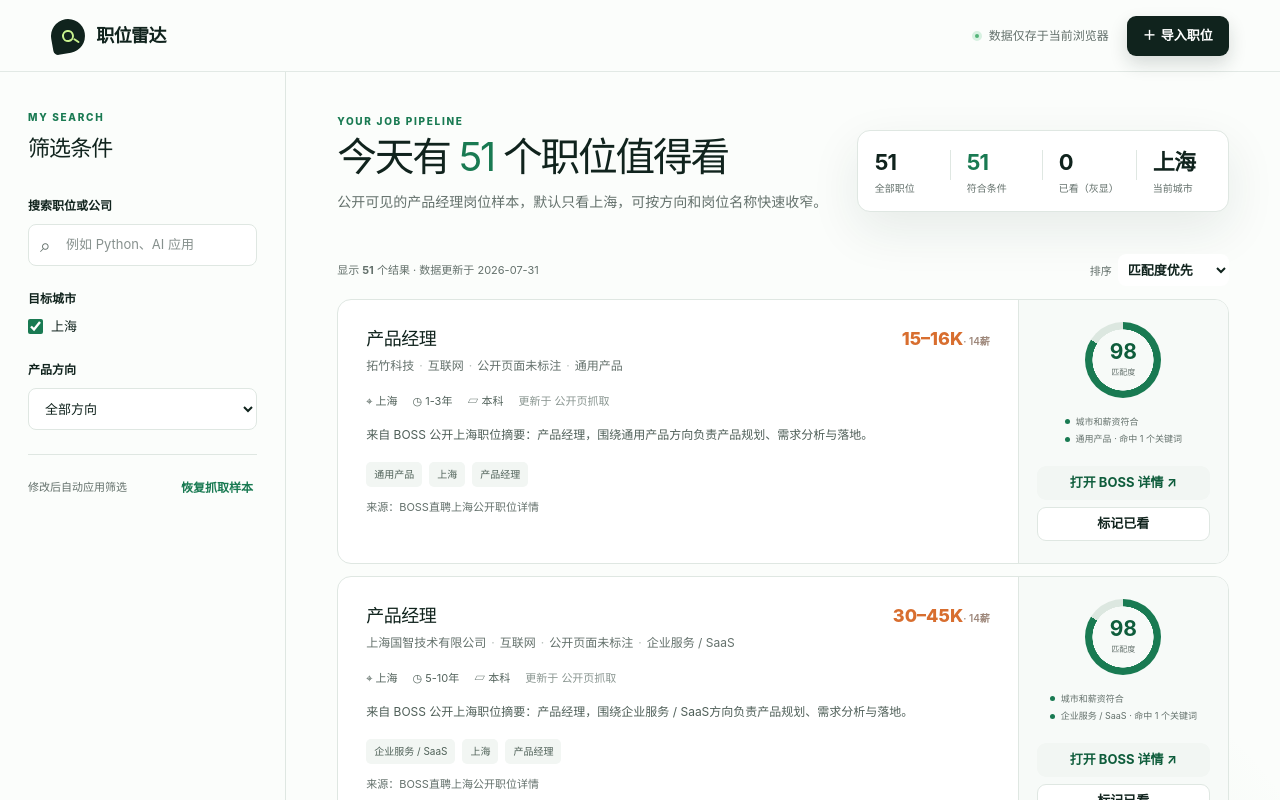
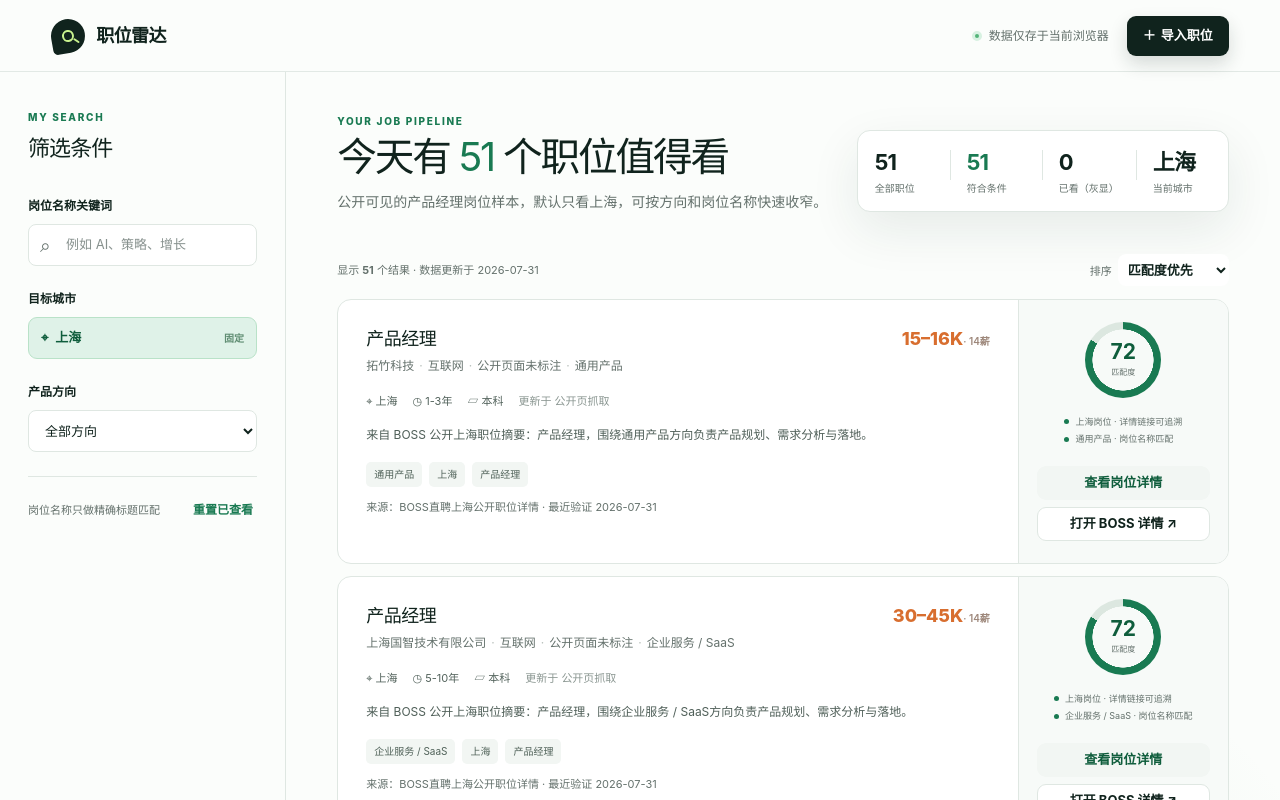
Before and after one commit to SmilingRoy/jobSeeking, a Next.js app: page / in a window 1280 px wide. Shown: the top 800 px of the page. Built offline with nearby package versions, Linux system fonts and the light colour scheme.

Commit message:
Refine Shanghai product job screening

```diff
--- a/app/globals.css
+++ b/app/globals.css
@@ -319,6 +319,27 @@
   width: 15px;
 }
 
+.fixed-city {
+  align-items: center;
+  background: var(--green-pale);
+  border: 1px solid #b9e2c8;
+  border-radius: 9px;
+  color: var(--green-dark);
+  display: flex;
+  font-size: 13px;
+  font-weight: 750;
+  gap: 7px;
+  min-height: 42px;
+  padding: 0 12px;
+}
+
+.fixed-city small {
+  color: #5f8d72;
+  font-size: 10px;
+  font-weight: 600;
+  margin-left: auto;
+}
+
 .salary-field > span:first-child {
   align-items: center;
   display: flex;
@@ -518,6 +539,7 @@
   display: grid;
   grid-template-columns: minmax(0, 1fr) 210px;
   overflow: hidden;
+  cursor: pointer;
   transition:
     border-color 180ms ease,
     box-shadow 180ms ease,
@@ -532,6 +554,12 @@
 
 .job-card.is-rejected {
   opacity: 0.66;
+}
+
+.job-card.is-rejected .job-title-line h3,
+.job-card.is-rejected .company-line,
+.job-card.is-rejected .job-description {
+  color: #84918b;
 }
 
 .job-main {
@@ -858,6 +886,90 @@
   z-index: 80;
 }
 
+.detail-wrap {
+  align-items: stretch;
+  background: rgba(8, 21, 16, 0.42);
+  display: flex;
+  inset: 0;
+  justify-content: flex-end;
+  position: fixed;
+  z-index: 70;
+}
+
+.detail-drawer {
+  background: white;
+  box-shadow: -24px 0 70px rgba(9, 29, 20, 0.22);
+  max-width: 560px;
+  overflow-y: auto;
+  padding: 34px clamp(24px, 4vw, 46px);
+  width: min(94vw, 560px);
+}
+
+.detail-head {
+  align-items: flex-start;
+  display: flex;
+  gap: 18px;
+  justify-content: space-between;
+}
+
+.detail-head h2 {
+  font-size: 27px;
+  letter-spacing: -0.045em;
+  line-height: 1.18;
+  margin: 0 0 9px;
+}
+
+.detail-head p:last-child {
+  color: var(--muted);
+  font-size: 13px;
+  margin: 0;
+}
+
+.detail-salary {
+  color: var(--orange);
+  font-size: 24px;
+  font-weight: 850;
+  margin-top: 30px;
+}
+
+.detail-meta {
+  border-bottom: 1px solid var(--line);
+  color: #53635c;
+  display: flex;
+  flex-wrap: wrap;
+  font-size: 12px;
+  gap: 14px;
+  padding: 14px 0 22px;
+}
+
+.detail-section {
+  border-bottom: 1px solid var(--line);
+  padding: 21px 0;
+}
+
+.detail-section h3 {
+  font-size: 13px;
+  margin-bottom: 9px;
+}
+
+.detail-section p {
+  color: #52625a;
+  font-size: 13px;
+  line-height: 1.8;
+  margin: 0;
+}
+
+.detail-source {
+  color: var(--muted);
+  font-size: 11px;
+  line-height: 1.8;
+  padding: 20px 0;
+}
+
+.detail-link {
+  width: 100%;
+}
+
 @keyframes toast-in {
   from {
     opacity: 0;
@@ -1052,6 +1164,11 @@
     overflow-y: auto;
     padding: 22px;
   }
+
+  .detail-drawer {
+    padding: 26px 20px;
+    width: 100%;
+  }
 }
 
 @media (prefers-reduced-motion: reduce) {
--- a/app/layout.tsx
+++ b/app/layout.tsx
@@ -2,8 +2,8 @@
 import "./globals.css";
 
 export const metadata: Metadata = {
-  title: "职位雷达｜个人求职整理工具",
-  description: "导入职位、设置筛选条件，快速找到更值得投递的机会。",
+  title: "职位雷达｜上海产品经理岗位",
+  description: "只看上海产品经理岗位，按产品方向和岗位名称快速筛选。",
 };
 
 export default function RootLayout({
--- a/app/page.tsx
+++ b/app/page.tsx
@@ -23,18 +23,16 @@
   postedAt: string;
   url: string;
   status: JobStatus;
+  district?: string;
+  lastVerifiedAt?: string;
+  responsibilities?: string;
+  requirements?: string;
 };
 
 type Filters = {
   search: string;
   cities: string[];
-  salaryMin: number;
-  experience: string;
-  education: string;
-  includeKeywords: string;
-  excludeKeywords: string;
   track: string;
-  workMode: string;
 };
 
 const initialJobs: Job[] = [
@@ -429,44 +427,38 @@
     source: "BOSS直聘上海公开职位详情",
     url,
     status: "new",
+    district: "上海",
+    lastVerifiedAt: "2026-07-31",
+    responsibilities: `围绕${track}方向负责产品规划、需求分析、方案设计与跨团队落地。`,
+    requirements: `${experience}产品经验，${education}及以上学历。`,
   };
 });
 
 const defaultFilters: Filters = {
   search: "",
   cities: ["上海"],
-  salaryMin: 15,
-  experience: "不限",
-  education: "不限",
-  includeKeywords: "产品经理, AI, 数据, 增长",
-  excludeKeywords: "外包, 兼职",
   track: "全部方向",
-  workMode: "全部方式",
 };
 
-const DATA_VERSION = "product-manager-shanghai-2026-07-31-v5";
+const DATA_VERSION = "product-manager-shanghai-2026-07-31-v6";
 
 const cityOptions = ["上海"];
-const trackOptions = ["全部方向", "AI / 大模型", "数据产品", "增长 / 用户", "商业化 / B端", "企业服务 / SaaS"];
-const workModeOptions = ["全部方式", "线下", "远程"];
-
-const splitKeywords = (value: string) =>
-  value
-    .split(/[,，\s]+/)
-    .map((item) => item.trim().toLowerCase())
-    .filter(Boolean);
+const trackOptions = [
+  "全部方向",
+  "AI / 大模型",
+  "数据产品",
+  "增长 / 用户",
+  "商业化 / B端",
+  "企业服务 / SaaS",
+  "通用产品",
+];
 
 function getScore(job: Job, filters: Filters) {
-  const haystack = `${job.title} ${job.description} ${job.tags.join(" ")}`.toLowerCase();
-  const include = splitKeywords(filters.includeKeywords);
-  const matched = include.filter((keyword) => haystack.includes(keyword));
-  let score = 42;
-  if (filters.cities.includes(job.city)) score += 14;
-  if (job.salaryMin >= filters.salaryMin) score += 18;
-  if (filters.track === "全部方向" || job.track === filters.track) score += 12;
-  if (filters.workMode === "全部方式" || job.workMode === filters.workMode) score += 6;
-  score += Math.min(24, matched.length * 12);
-  if (job.title.toLowerCase().includes(filters.search.trim().toLowerCase())) score += 6;
+  const search = filters.search.trim().toLowerCase();
+  const matched = search && job.title.toLowerCase().includes(search) ? [search] : [];
+  let score = 72;
+  if (filters.track !== "全部方向" && job.track === filters.track) score += 18;
+  if (matched.length) score += 10;
 
   return {
     score: Math.min(98, score),
@@ -530,10 +522,12 @@
   const [sortBy, setSortBy] = useState<"score" | "salary">("score");
   const [filtersOpen, setFiltersOpen] = useState(false);
   const [importOpen, setImportOpen] = useState(false);
+  const [selectedJob, setSelectedJob] = useState<Job | null>(null);
   const [importText, setImportText] = useState("");
   const [notice, setNotice] = useState("");
   const [hydrated, setHydrated] = useState(false);
 
+  /* eslint-disable react-hooks/set-state-in-effect -- hydrate the local-only snapshot once on mount. */
   useEffect(() => {
     try {
       const savedVersion = window.localStorage.getItem("job-lens-data-version");
@@ -552,6 +546,7 @@
     }
     setHydrated(true);
   }, []);
+  /* eslint-enable react-hooks/set-state-in-effect */
 
   useEffect(() => {
     if (!hydrated) return;
@@ -565,10 +560,8 @@
 
     return jobs
       .map((job) => {
-        const haystack =
-          `${job.title} ${job.company} ${job.description} ${job.tags.join(" ")}`.toLowerCase();
         const { score, matched } = getScore(job, filters);
-        return { ...job, score, matched, haystack };
+        return { ...job, score, matched };
       })
       .filter((job) => {
         const titleMatches = !search || job.title.toLowerCase().includes(search);
@@ -584,19 +577,11 @@
   const matchingCount = evaluatedJobs.length;
   const viewedCount = jobs.filter((job) => job.status === "ignored").length;
 
-  const toggleViewed = (id: number) => {
-    setJobs((current) => current.map((job) =>
-      job.id === id ? { ...job, status: job.status === "ignored" ? "new" : "ignored" } : job,
+  const openJob = (job: Job) => {
+    setJobs((current) => current.map((item) =>
+      item.id === job.id ? { ...item, status: "ignored" } : item,
     ));
-  };
-
-  const toggleCity = (city: string) => {
-    setFilters((current) => ({
-      ...current,
-      cities: current.cities.includes(city)
-        ? current.cities.filter((item) => item !== city)
-        : [...current.cities, city],
-    }));
+    setSelectedJob({ ...job, status: "ignored" });
   };
 
   const handleImport = (event: FormEvent<HTMLFormElement>) => {
@@ -659,7 +644,7 @@
           </div>
 
           <label className="field">
-            <span>搜索职位或公司</span>
+            <span>岗位名称关键词</span>
             <span className="search-input">
               <span aria-hidden="true">⌕</span>
               <input
@@ -667,25 +652,14 @@
                 onChange={(event) =>
                   setFilters((current) => ({ ...current, search: event.target.value }))
                 }
-                placeholder="例如 Python、AI 应用"
+                placeholder="例如 AI、策略、增长"
               />
             </span>
           </label>
 
           <fieldset className="field">
             <legend>目标城市</legend>
-            <div className="choice-grid">
-              {cityOptions.map((city) => (
-                <label className="check-choice" key={city}>
-                  <input
-                    type="checkbox"
-                    checked={filters.cities.includes(city)}
-                    onChange={() => toggleCity(city)}
-                  />
-                  <span>{city}</span>
-                </label>
-              ))}
-            </div>
+            <div className="fixed-city"><span>⌖</span> 上海 <small>固定</small></div>
           </fieldset>
 
           <label className="field">
@@ -701,9 +675,9 @@
           </label>
 
           <div className="panel-foot">
-            <p>修改后自动应用筛选</p>
+            <p>岗位名称只做精确标题匹配</p>
             <button className="text-button" onClick={resetDemo}>
-              恢复抓取样本
+              重置已查看
             </button>
           </div>
         </aside>
@@ -762,7 +736,17 @@
             {evaluatedJobs.map((job) => {
               const isViewed = job.status === "ignored";
               return (
-                <article className={`job-card ${isViewed ? "is-rejected" : ""}`} key={job.id}>
+                <article
+                  className={`job-card ${isViewed ? "is-rejected" : ""}`}
+                  key={job.id}
+                  role="button"
+                  tabIndex={0}
+                  onClick={() => openJob(job)}
+                  onKeyDown={(event) => {
+                    if (event.key === "Enter" || event.key === " ") openJob(job);
+                  }}
+                  aria-label={`查看${job.title}详情`}
+                >
                   <div className="job-main">
                     <div className="job-title-row">
                       <div>
@@ -799,7 +783,7 @@
                         <span key={tag}>{tag}</span>
                       ))}
                     </div>
-                    <p className="source-line">来源：{job.source}</p>
+                    <p className="source-line">来源：{job.source} · 最近验证 {job.lastVerifiedAt ?? "待验证"}</p>
                   </div>
 
                   <div className="score-panel">
@@ -811,32 +795,28 @@
                       {isViewed ? (
                         <p>
                           <span className="reason-dot reason-muted" />
-                          已标记，点击可恢复
+                          已查看，点击打开详情
                         </p>
                       ) : (
                         <>
                           <p>
                             <span className="reason-dot" />
-                            城市和薪资符合
+                            上海岗位 · 详情链接可追溯
                           </p>
                           <p>
                             <span className="reason-dot" />
-                            {job.track} · 命中 {job.matched.length || 0} 个关键词
+                            {job.track} · 岗位名称匹配
                           </p>
                         </>
                       )}
                     </div>
                     <div className="card-actions">
-                      <a className="button button-ghost" href={job.url} target="_blank" rel="noreferrer">
+                      <button className="button button-ghost" onClick={(event) => { event.stopPropagation(); openJob(job); }}>
+                        查看岗位详情
+                      </button>
+                      <a className="button button-secondary" href={job.url} target="_blank" rel="noreferrer" onClick={(event) => event.stopPropagation()}>
                         打开 BOSS 详情 ↗
                       </a>
-                      <button
-                        className="button button-secondary"
-                        onClick={() => toggleViewed(job.id)}
-                        aria-label={`${isViewed ? "恢复" : "标记已看"} ${job.title}`}
-                      >
-                        {isViewed ? "恢复显示" : "标记已看"}
-                      </button>
                     </div>
                   </div>
                 </article>
@@ -908,6 +888,36 @@
         </div>
       )}
 
+      {selectedJob && (
+        <div className="detail-wrap" role="presentation" onMouseDown={() => setSelectedJob(null)}>
+          <aside
+            className="detail-drawer"
+            role="dialog"
+            aria-modal="true"
+            aria-labelledby="job-detail-title"
+            onMouseDown={(event) => event.stopPropagation()}
+          >
+            <div className="detail-head">
+              <div>
+                <p className="eyebrow">JOB DETAIL · 上海</p>
+                <h2 id="job-detail-title">{selectedJob.title}</h2>
+                <p>{selectedJob.company} · {selectedJob.track}</p>
+              </div>
+              <button className="icon-button" onClick={() => setSelectedJob(null)} aria-label="关闭岗位详情">×</button>
+            </div>
+            <div className="detail-salary">{selectedJob.salaryMax ? `${selectedJob.salaryMin}–${selectedJob.salaryMax}K` : "薪资待确认"}</div>
+            <div className="detail-meta">
+              <span>⌖ 上海</span><span>◷ {selectedJob.experience}</span><span>▱ {selectedJob.education}</span>
+            </div>
+            <div className="detail-section"><h3>岗位摘要</h3><p>{selectedJob.description}</p></div>
+            <div className="detail-section"><h3>主要职责</h3><p>{selectedJob.responsibilities ?? "以BOSS原岗位详情为准。"}</p></div>
+            <div className="detail-section"><h3>任职要求</h3><p>{selectedJob.requirements ?? "以BOSS原岗位详情为准。"}</p></div>
+            <div className="detail-source">来源：{selectedJob.source}<br />最近验证：{selectedJob.lastVerifiedAt ?? "待验证"}</div>
+            <a className="button button-primary detail-link" href={selectedJob.url} target="_blank" rel="noreferrer">前往BOSS查看原岗位 ↗</a>
+          </aside>
+        </div>
+      )}
+
       {notice && <div className="toast">{notice}</div>}
     </main>
   );
```
